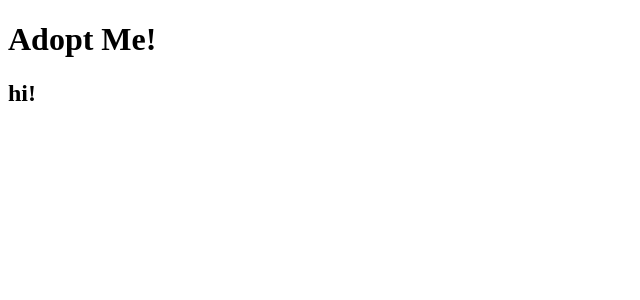
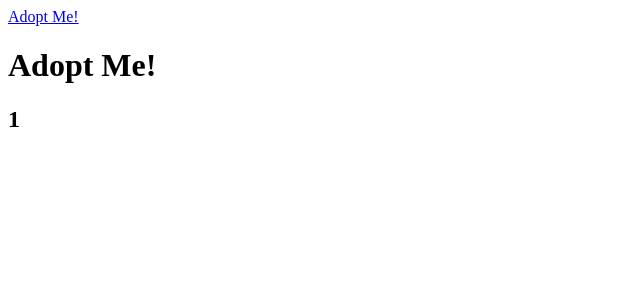
Before and after one commit to RazvanBugoi/Pet-Adoption-Project, a React app: page /details/1 in a window 1280 px wide. Shown: the top 300 px of the page, without its empty margins (0-640 px from the left). Built offline with nearby package versions, Linux system fonts and the light colour scheme; the HTML template or start-up script is replaced by a standard one.

Commit message:
added a link compoent to App.jsx and used useParams to get the id of each pet in our details pages

```diff
--- a/src/App.jsx
+++ b/src/App.jsx
@@ -1,11 +1,14 @@
 import { createRoot } from "react-dom/client";
-import { BrowserRouter, Routes, Route } from "react-router-dom";
+import { Link, BrowserRouter, Routes, Route } from "react-router-dom";
 import SearchParams from "./SearchParams";
 import Details from "./Details";
 
 const App = () => {
   return (
     <BrowserRouter>
+      <header>
+        <Link to="/">Adopt Me!</Link>
+      </header>
       <h1>Adopt Me!</h1>
       <Routes>
         <Route path="/details/:id" element={<Details />} />
--- a/src/Details.jsx
+++ b/src/Details.jsx
@@ -1,5 +1,8 @@
+import { useParams } from "react-router-dom";
+
 const Details = () => {
-  return <h2>hi!</h2>;
+  const { id } = useParams(); // this comes from the BrowseRouter component
+  return <h2> {id} </h2>;
 };
 
 export default Details;
```
